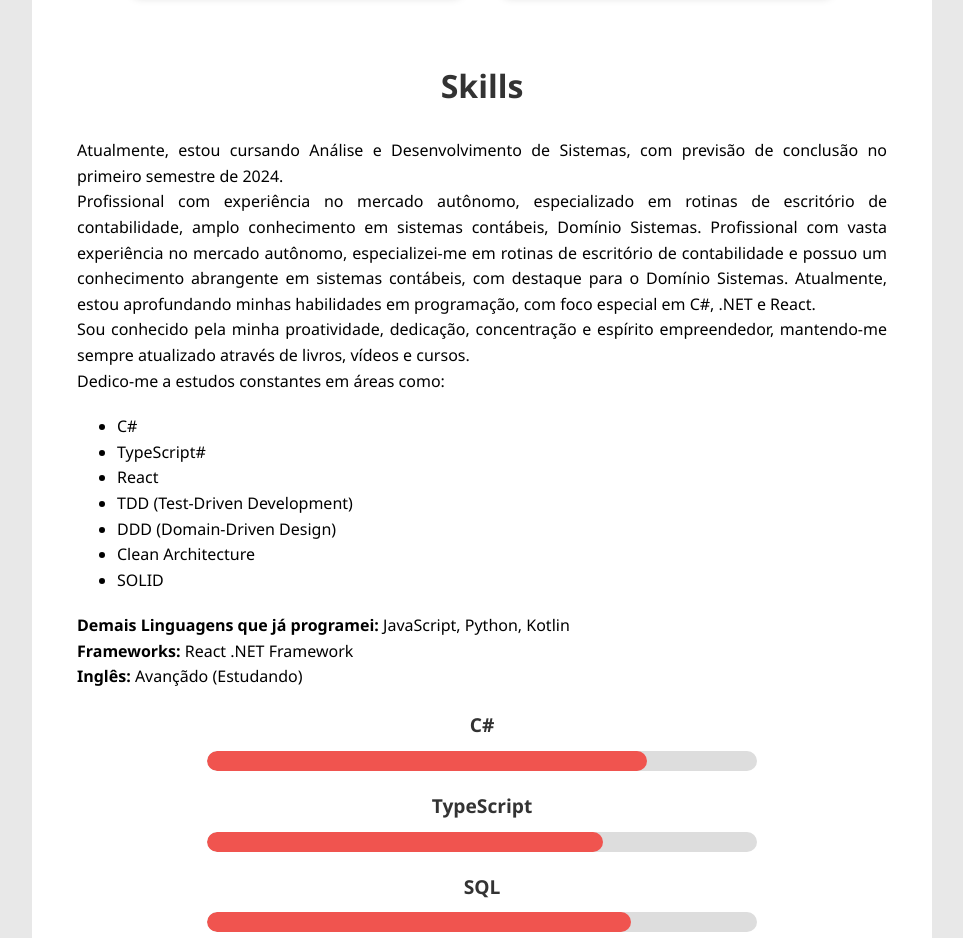
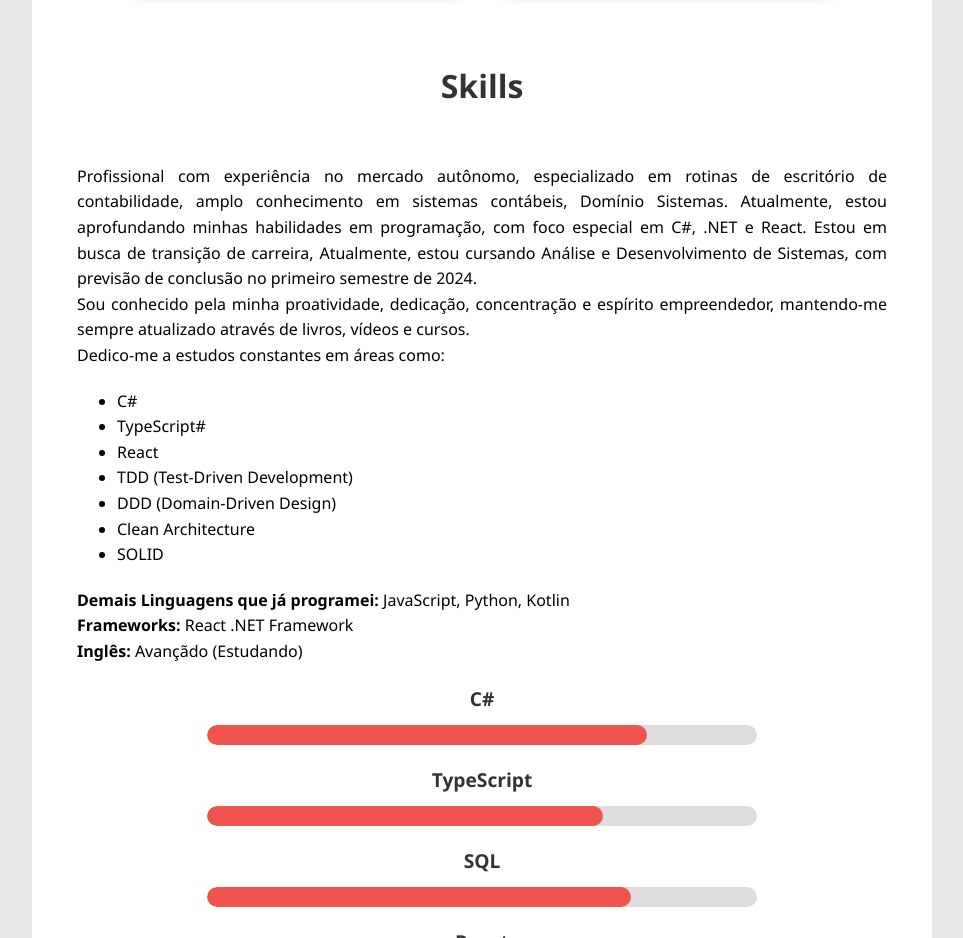
Before and after one commit to PedroHumberto/portfolio, a plain HTML site: page index.html in a window 1280 px wide. Shown: the part 2440-3378 px from the top of the page, without its empty margins (158-1121 px from the left). Drawn offline with Linux system fonts and the light colour scheme; files whose address does not match are found by name.

Commit message:
skills text

```diff
--- a/index.html
+++ b/index.html
@@ -208,16 +208,14 @@
             <h1>Skills</h1>
 
             <p id="descricao-skills">
-                Atualmente, estou cursando Análise e Desenvolvimento de Sistemas, com previsão de conclusão no primeiro
-                semestre de 2024.
+
                 <br>
                 Profissional com experiência no mercado autônomo, especializado em rotinas de escritório de
                 contabilidade, amplo conhecimento em sistemas contábeis, Domínio Sistemas.
-                Profissional com vasta experiência no mercado autônomo, especializei-me em rotinas de escritório de
-                contabilidade e possuo um conhecimento
-                abrangente em sistemas contábeis, com destaque para o Domínio Sistemas. Atualmente, estou aprofundando
-                minhas habilidades em programação,
+                Atualmente, estou aprofundando minhas habilidades em programação,
                 com foco especial em C#, .NET e React.
+                Estou em busca de transição de carreira, Atualmente, estou cursando Análise e Desenvolvimento de Sistemas, com previsão de conclusão no primeiro
+                semestre de 2024.
                 <br>
                 Sou conhecido pela minha proatividade, dedicação, concentração e espírito empreendedor,
                 mantendo-me sempre atualizado através de livros, vídeos e cursos.
```
